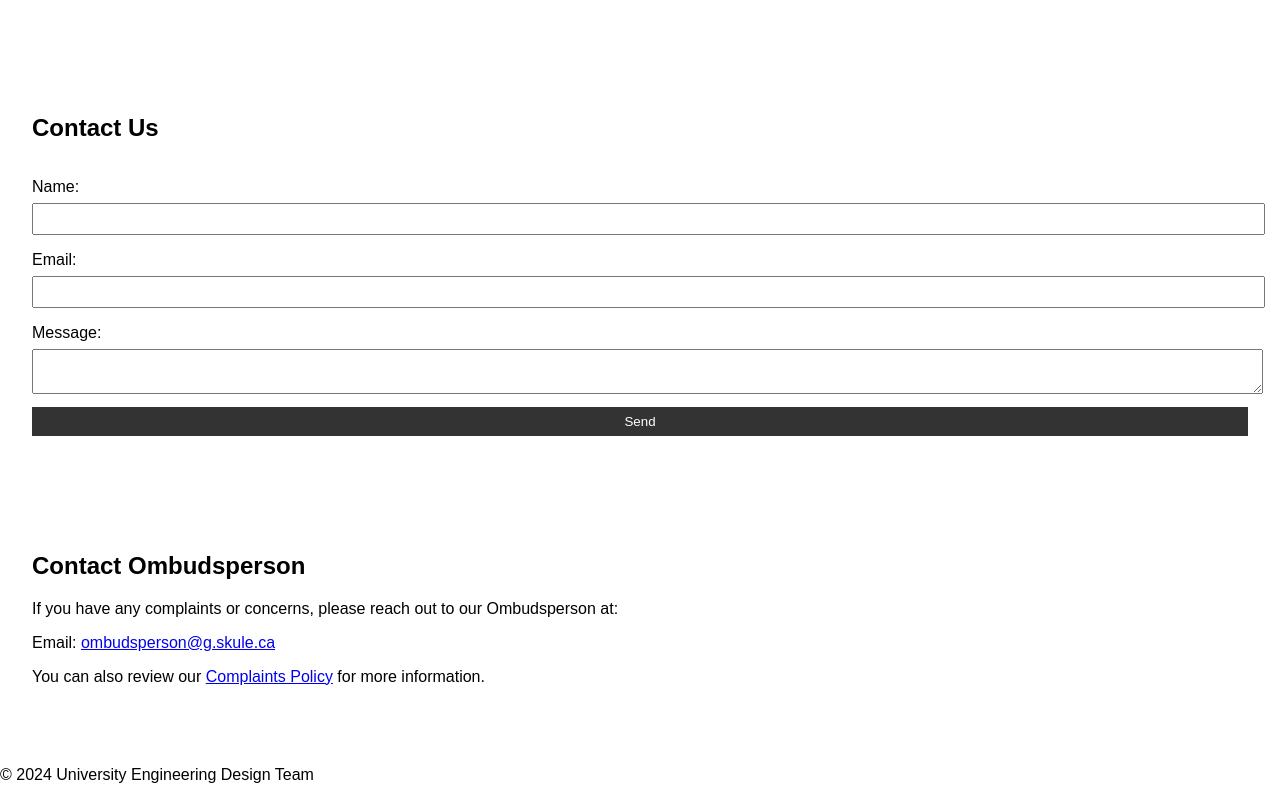
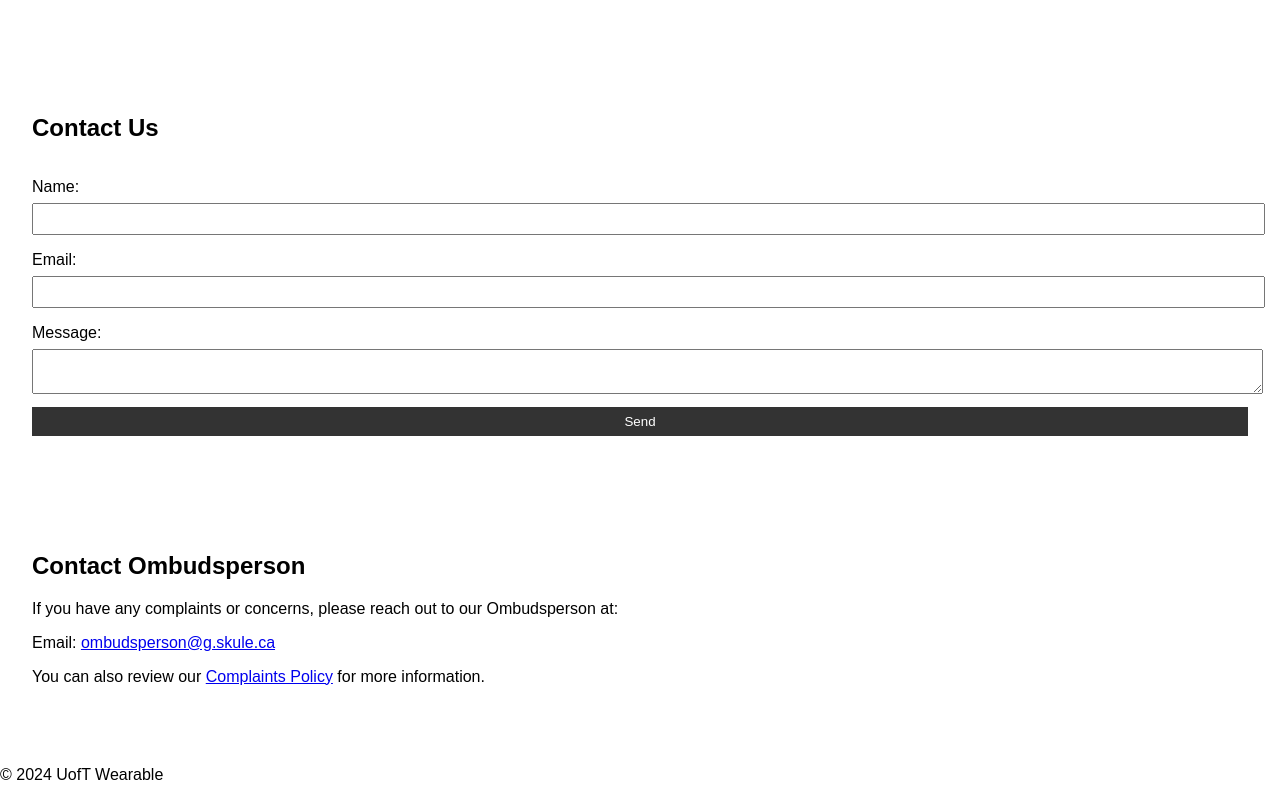
Before and after one commit to UofT-Wearable/uoft-wearable.github.io, a plain HTML site: page index.html in a window 1280 px wide. Shown: the part 1197-1997 px from the top of the page. Drawn offline with Linux system fonts and the light colour scheme.

Commit message:
oh well oh well x2x2

```diff
--- a/index.html
+++ b/index.html
@@ -71,7 +71,7 @@
         <p>You can also review our <a href="https://github.com/skule/bylaws/blob/master/policies/Policy-on-Complaints.pdf" target="_blank">Complaints Policy</a> for more information.</p>
     </section>
     <footer>
-        <p>&copy; 2024 University Engineering Design Team</p>
+        <p>&copy; 2024 UofT Wearable</p>
     </footer>
     <script src="scripts.js"></script>
 </body>
```
